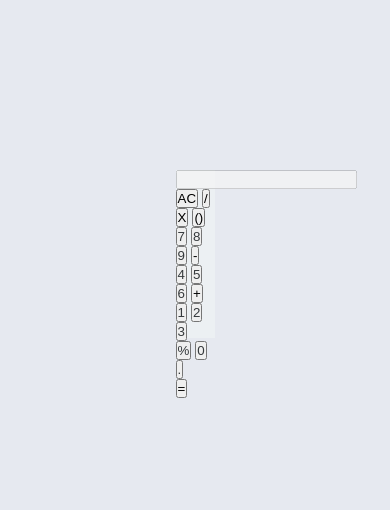
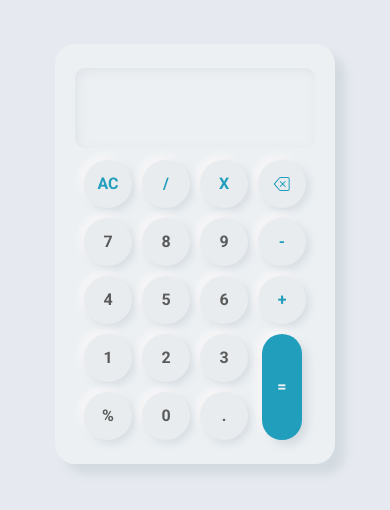
Before and after one commit to P3droSoares/numtrom, a plain HTML site: page index.html in a window 390 px wide. Shown: the part 168-678 px from the top of the page. Drawn offline with nearby package versions, Linux system fonts and the light colour scheme.

Commit message:
Add files via upload

```diff
--- a/index.html
+++ b/index.html
@@ -1,52 +1,61 @@
-<!DOCTYPE html>
 <html lang="pt-br">
   <head>
     <meta charset="UTF-8" />
     <meta name="viewport" content="width=device-width, initial-scale=1.0" />
 
     <link rel="stylesheet" href="style.css" />
-    <script src="util.js"></script>
-    <script src="main.js" defer></script>
+
+    <script src="index.js" defer></script>
+    <script src="switch_theme.js" defer></script>
 
     <title>Calculadora</title>
   </head>
   <body>
+    <!--
+    <section class="switch_theme_box">
+      <input type="checkbox" name="switch theme" id="switch_theme" />
+    </section>
+    -->
     <section id="calc-body">
-      <section id="viewfielder">
-        <input type="text" disabled="true">
+      <section id="viewfielder-box">
+        <input type="text" disabled="true" id="viewfielder" />
       </section>
       <section id="keyboard">
-        <div>
-          <button class="key purple-key ac-key">AC</button>
-          <button class="key purple-key div-key">/</button>
-          <button class="key purple-key mult-key">X</button>
-          <button class="key purple-key del-key">()</button>
-        </div>
-        <div>
-          <button class="key black-key" id="7-key">7</button>
-          <button class="key black-key" id="8-key">8</button>
-          <button class="key black-key" id="9-key">9</button>
-          <button class="key purple-key" id="sub-key">-</button>
-        </div>
-        <div>
-          <button class="key black-key" id="4-key">4</button>
-          <button class="key black-key" id="5-key">5</button>
-          <button class="key black-key" id="6-key">6</button>
-          <button class="key purple-key" id="sum-key">+</button>
-        </div>
-        <div>
-          <button class="key black-key" id="1-key">1</button>
-          <button class="key black-key" id="2-key">2</button>
-          <button class="key black-key" id="3-key">3</button>
-        </div>
-        <div>
-          <button class="key black-key" id="perce-key">%</button>
-          <button class="key black-key" id="0-key">0</button>
-          <button class="key black-key" id="float-key">.</button>
-        </div>
-        <div>
-            <button id="result-key">=</button>
-        </div>
+        <button class="function-key key blue-key" id="allClear">AC</button>
+        <button class="number-key key blue-key" data-value="/">/</button>
+        <button class="number-key key blue-key" data-value="*">X</button>
+        <button class="function-key key blue-key" id="backspace">
+          <svg
+            xmlns="http://www.w3.org/2000/svg"
+            width="16"
+            height="16"
+            fill="currentColor"
+            class="bi bi-backspace"
+            viewBox="0 0 16 16"
+          >
+            <path
+              d="M5.83 5.146a.5.5 0 0 0 0 .708L7.975 8l-2.147 2.146a.5.5 0 0 0 .707.708l2.147-2.147 2.146 2.147a.5.5 0 0 0 .707-.708L9.39 8l2.146-2.146a.5.5 0 0 0-.707-.708L8.683 7.293 6.536 5.146a.5.5 0 0 0-.707 0z"
+            />
+            <path
+              d="M13.683 1a2 2 0 0 1 2 2v10a2 2 0 0 1-2 2h-7.08a2 2 0 0 1-1.519-.698L.241 8.65a1 1 0 0 1 0-1.302L5.084 1.7A2 2 0 0 1 6.603 1h7.08zm-7.08 1a1 1 0 0 0-.76.35L1 8l4.844 5.65a1 1 0 0 0 .759.35h7.08a1 1 0 0 0 1-1V3a1 1 0 0 0-1-1h-7.08z"
+            />
+          </svg>
+        </button>
+        <button class="number-key key black-key" data-value="7">7</button>
+        <button class="number-key key black-key" data-value="8">8</button>
+        <button class="number-key key black-key" data-value="9">9</button>
+        <button class="number-key key blue-key" data-value="-">-</button>
+        <button class="number-key key black-key" data-value="4">4</button>
+        <button class="number-key key black-key" data-value="5">5</button>
+        <button class="number-key key black-key" data-value="6">6</button>
+        <button class="number-key key blue-key" data-value="+">+</button>
+        <button class="number-key key black-key" data-value="1">1</button>
+        <button class="number-key key black-key" data-value="2">2</button>
+        <button class="number-key key black-key" data-value="3">3</button>
+        <button class="number-key key black-key" data-value="%">%</button>
+        <button class="number-key key black-key" data-value="0">0</button>
+        <button class="number-key key black-key" data-value=".">.</button>
+        <button id="result-key">=</button>
       </section>
     </section>
   </body>
--- /dev/null
+++ b/index.js
@@ -0,0 +1,40 @@
+let viewfielder = document.getElementById("viewfielder");
+
+document.querySelectorAll(".number-key").forEach(function (numberKey) {
+  numberKey.addEventListener("click", function () {
+    const valueKey = numberKey.dataset.value;
+
+    if (!["/", "*", "-", "+"].includes(valueKey)) {
+      viewfielder.value += valueKey;
+    } else if (
+      ["/", "*", "-", "+"].includes(valueKey) &&
+      viewfielder.value.length > 0
+    ) {
+      let tempArray = viewfielder.value.split("");
+      if (["/", "*", "-", "+"].includes(tempArray[tempArray.length - 1])) {
+        tempArray[tempArray.length - 1] = valueKey;
+        viewfielder.value = tempArray.join("");
+      } else {
+        viewfielder.value += valueKey;
+      }
+      console.log(tempArray);
+    }
+  });
+});
+
+document.getElementById("allClear").addEventListener("click", function () {
+  viewfielder.value = "";
+});
+
+document.getElementById("backspace").addEventListener("click", function () {
+  viewfielder.value = viewfielder.value.slice(0, -1);
+});
+
+document.getElementById("result-key").addEventListener("click", function () {
+  let result = eval(viewfielder.value).toString();
+  if (result.split(".")[1] >= 2) {
+    viewfielder.value = parseFloat(result).toFixed(2);
+  } else {
+    viewfielder.value = result;
+  }
+});
--- a/style.css
+++ b/style.css
@@ -1,3 +1,6 @@
+@import url("https://fonts.googleapis.com/css2?family=Roboto:wght@500;700;800;900&display=swap");
+@import url("https://fonts.googleapis.com/css2?family=Open+Sans:wght@700&display=swap");
+
 * {
   margin: 0;
   padding: 0;
@@ -14,13 +17,171 @@ body {
   background-color: #e6e9f0;
 }
 #calc-body {
-  width: 10vw;
-  height: 20vh;
+  width: 17.5rem;
+  padding: 1.5rem;
+
+  display: flex;
+  flex-direction: column;
+  align-items: center;
+  justify-content: center;
+
+  border-radius: 20px;
+  box-shadow: 10px 10px 10px #d3dae0;
 
   background-color: #ecf0f3;
 }
+#viewfielder {
+  width: 15rem;
+  height: 5rem;
+  margin-bottom: 0.7rem;
+  padding: 1rem;
+
+  border: none;
+  border-radius: 10px;
+  box-shadow: 3px 3px 10px #d3dae080 inset;
+
+  text-align: right;
+  font-family: "Open Sans";
+  font-size: 1.5rem;
+  font-weight: 800;
+
+  background-color: #ecf0f3;
+}
+#keyboard {
+  display: grid;
+  grid-template-columns: repeat(4, 1fr);
+  gap: 10px;
+  grid-template-areas:
+    "ac-key div-key mult-key del-key"
+    "key-7 key-8 key-9 sub-key"
+    "key-4 key-5 key-6 sum-key"
+    "key-1 key-2 key-3 result-key"
+    "perce-key key-0 float-key result-key";
+  justify-items: center;
+  align-items: center;
+}
 .key {
+  width: 3rem;
+  height: 3rem;
+
+  border-radius: 100px;
+  border: none;
+
+  font-family: "Roboto";
+  font-size: 1rem;
+  font-weight: 700;
+
+  box-shadow: 3px 3px 10px #d3dae0, -3px -3px 10px rgb(255, 250, 250);
+
+  transition: 0.3s;
 }
+.key:active {
+  transform: translateY(3px);
+  box-shadow: none;
+}
+#result-key {
+  width: 2.5rem;
+  height: 100%;
+
+  border: none;
+  border-radius: 100px;
+
+  font-family: "Roboto";
+  font-size: 1rem;
+  font-weight: 800;
+
+  box-shadow: 5px 5px 10px #d3dae0, -3px -3px 12px rgb(255, 250, 250);
+
+  transition: 0.3s;
+
+  color: #ecf0f3;
+  background-color: #219ebc;
+}
+#result-key:active {
+  transform: translateY(3px);
+}
+
+body {
+  display: flex;
+  flex-direction: column;
+}
+.switch_theme_box {
+  position: relative;
+  top: -15rem;
+}
+
 .black-key {
-  color: #35393c;
+  color: #5a5a5a;
+  background-color: #e8ecef;
 }
+.blue-key {
+  color: #219ebc;
+  background-color: #e8ecef;
+}
+.orange-key {
+  color: #efa900;
+  background-color: #1b1b1b;
+}
+.white-key {
+  color: #e8ecef;
+  background-color: #1b1b1b;
+}
+
+/*  SET GRID AREA  */
+#ac-key {
+  grid-area: ac-key;
+}
+#div-key {
+  grid-area: div-key;
+}
+#mult-key {
+  grid-area: mult-key;
+}
+#del-key {
+  grid-area: del-key;
+}
+#key-7 {
+  grid-area: key-7;
+}
+#key-8 {
+  grid-area: key-8;
+}
+#key-9 {
+  grid-area: key-9;
+}
+#sub-key {
+  grid-area: sub-key;
+}
+#key-4 {
+  grid-area: key-4;
+}
+#key-5 {
+  grid-area: key-5;
+}
+#key-6 {
+  grid-area: key-6;
+}
+#sum-key {
+  grid-area: sum-key;
+}
+#key-1 {
+  grid-area: key-1;
+}
+#key-2 {
+  grid-area: key-2;
+}
+#key-3 {
+  grid-area: key-3;
+}
+#perce-key {
+  grid-area: perce-key;
+}
+#key-0 {
+  grid-area: key-0;
+}
+#float-key {
+  grid-area: float-key;
+}
+#result-key {
+  grid-area: result-key;
+}
--- /dev/null
+++ b/switch_theme.js
@@ -0,0 +1,10 @@
+let switchTheme = document.getElementById("switch_theme");
+
+switchTheme.addEventListener('change', function(){
+    if(this.checked){
+        document.getElementById('key').classList.toggle('black-key')
+        document.getElementById('key').classList.toggle('white-key')
+    } else{
+        console.log('Desativado')
+    }
+})
```
